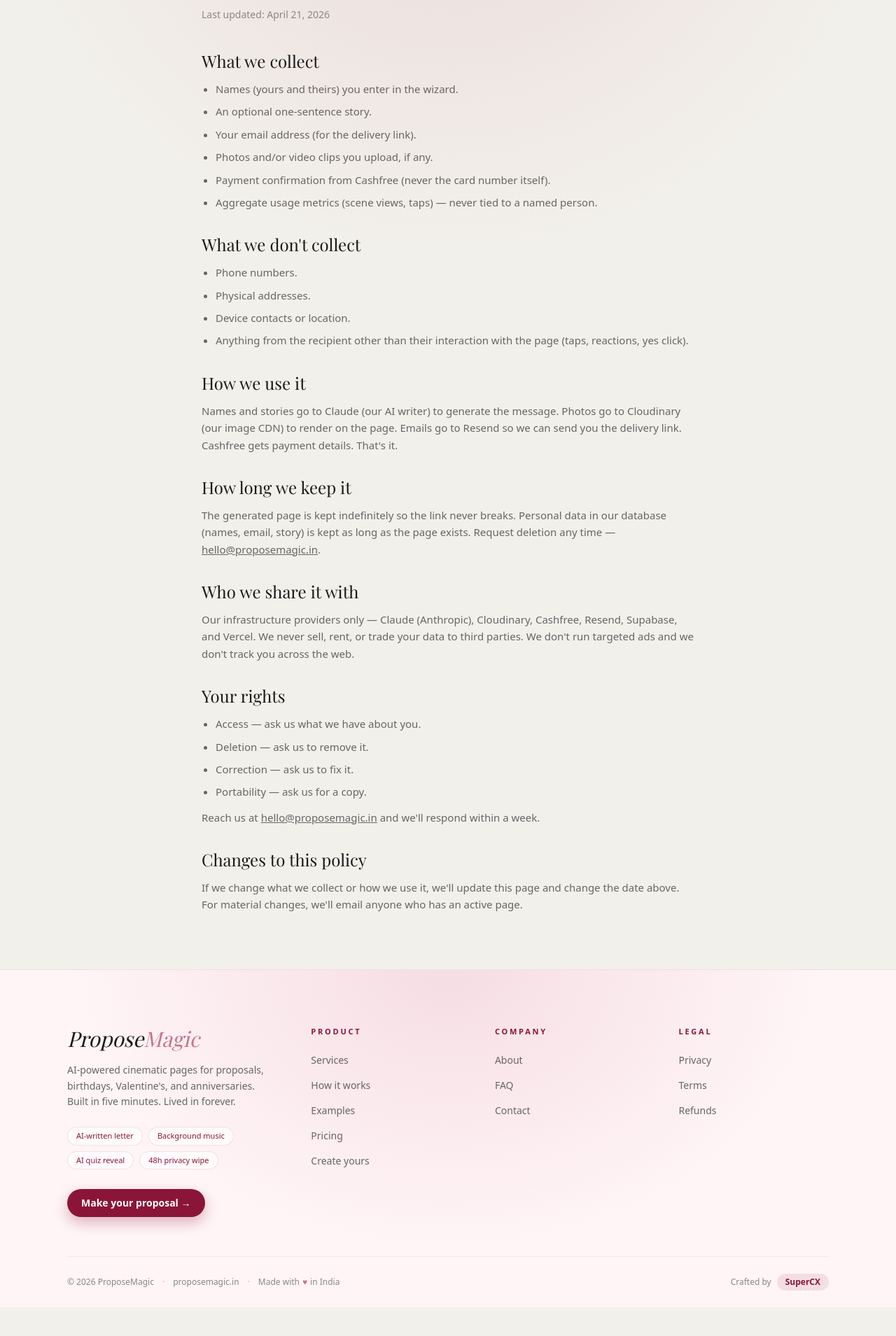
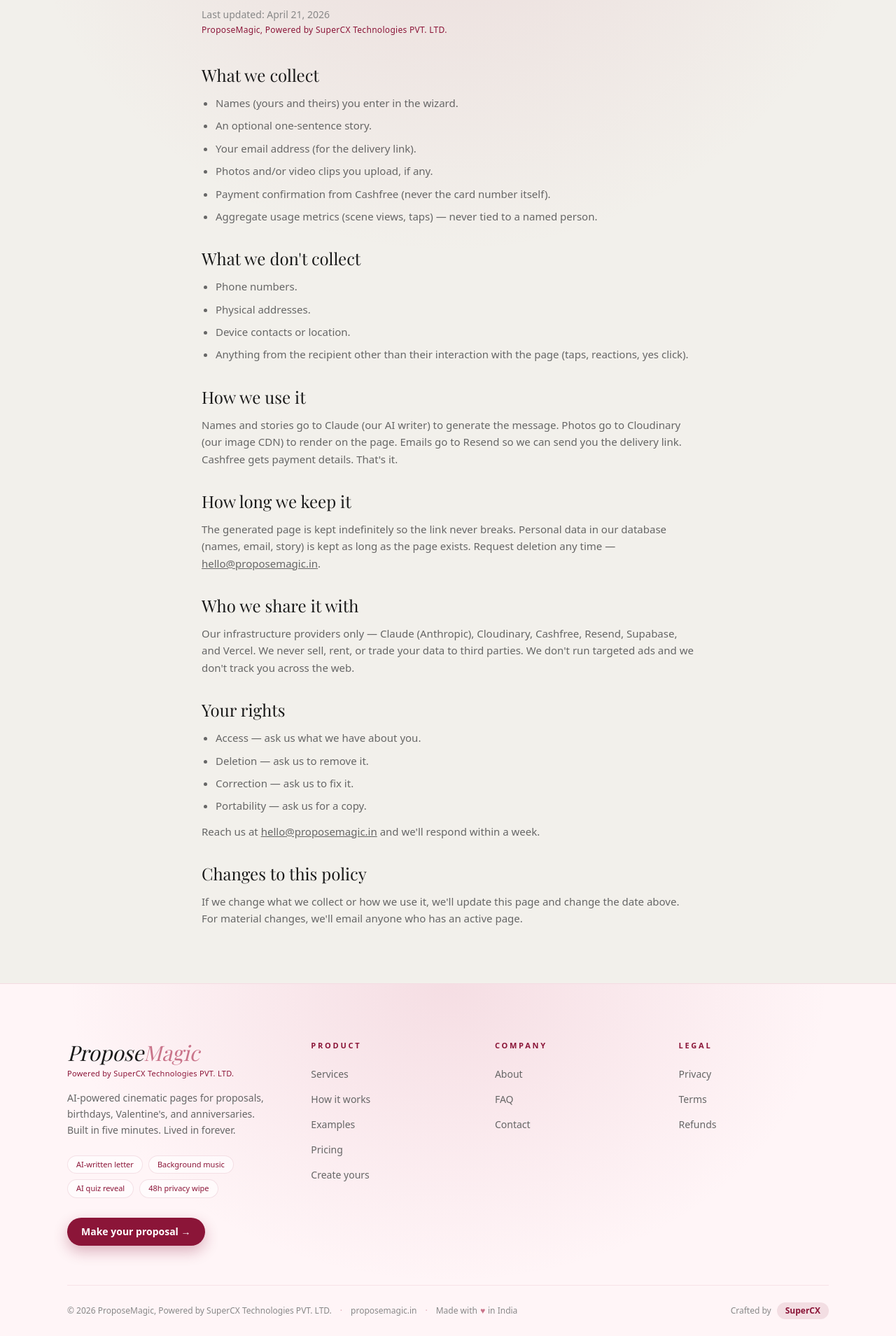
Before and after one commit to Vilohit0135/Propose-Magic, a Next.js app: page /privacy in a window 1280 px wide. Shown: the part 271-2180 px from the top of the page at 70% size. Before the commit the page ends 2139 px from the top, so only its background shows below. Built offline with nearby package versions, Linux system fonts and the light colour scheme; a web font is replaced by a local one.

Commit message:
supercx ptv ltd added

```diff
--- a/app/(marketing)/about/page.tsx
+++ b/app/(marketing)/about/page.tsx
@@ -24,7 +24,7 @@
           We thought that was a solvable problem. Words are hard. Design is expensive. Coding
           a mini-website for one person is absurd. But a page — cinematic, paced, written in
           your voice, styled in a mood that matches yours, delivered on a short URL you can
-          send on WhatsApp — that&apos;s doable. That&apos;s what ProposeMagic is.
+          send on WhatsApp — that&apos;s doable. That&apos;s what ProposeMagic, Powered by SuperCX Technologies PVT. LTD., is.
         </p>
 
         <p className="mt-5">
@@ -40,7 +40,7 @@
         </p>
 
         <p className="mt-10 text-ink">
-          — The ProposeMagic team
+          — The ProposeMagic team, Powered by SuperCX Technologies PVT. LTD.
           <br />
           <span className="text-sm text-ink-soft">SuperCX Technologies · Bengaluru</span>
         </p>
--- a/app/(marketing)/privacy/page.tsx
+++ b/app/(marketing)/privacy/page.tsx
@@ -11,6 +11,9 @@
         The short version: we keep very little, and we don&apos;t sell it.
       </h1>
       <p className="mt-4 text-sm text-ink-soft">Last updated: April 21, 2026</p>
+      <p className="mt-1 text-xs font-medium tracking-wide text-rose-deep">
+        ProposeMagic, Powered by SuperCX Technologies PVT. LTD.
+      </p>
 
       <div className="mt-10 space-y-8 text-[15px] leading-relaxed text-ink-muted">
         <Section title="What we collect">
--- a/app/(marketing)/terms/page.tsx
+++ b/app/(marketing)/terms/page.tsx
@@ -15,7 +15,7 @@
       <div className="mt-10 space-y-8 text-[15px] leading-relaxed text-ink-muted">
         <Section title="Who this is with">
           <p>
-            ProposeMagic is operated by SuperCX Technologies Private Limited, based in Bengaluru,
+            ProposeMagic, Powered by SuperCX Technologies PVT. LTD., is operated by SuperCX Technologies Private Limited, based in Bengaluru,
             India. When we say &quot;we&quot;, that&apos;s who we mean. When we say &quot;you&quot;,
             we mean the person using the service.
           </p>
@@ -65,7 +65,7 @@
 
         <Section title="Takedowns & abuse">
           <p>
-            If content on a ProposeMagic page targets or harms the person it&apos;s addressed to,
+            If content on a ProposeMagic, Powered by SuperCX Technologies PVT. LTD., page targets or harms the person it&apos;s addressed to,
             they can email{' '}
             <a href="mailto:abuse@proposemagic.in" className="underline">
               abuse@proposemagic.in
--- a/components/site/footer.tsx
+++ b/components/site/footer.tsx
@@ -56,6 +56,9 @@
             >
               Propose<span className="text-rose">Magic</span>
             </Link>
+            <div className="mt-1 text-[11px] font-medium tracking-wide text-rose-deep">
+              Powered by SuperCX Technologies PVT. LTD.
+            </div>
             <p className="mt-4 max-w-sm text-sm leading-relaxed text-ink-muted">
               AI-powered cinematic pages for proposals, birthdays,
               Valentine&apos;s, and anniversaries. Built in five minutes.
@@ -114,7 +117,7 @@
         {/* Bottom strip — copyright + locale + credit */}
         <div className="mt-14 flex flex-col items-start gap-4 border-t border-rose/15 py-6 text-xs text-ink-soft md:flex-row md:items-center md:justify-between">
           <div className="flex flex-wrap items-center gap-x-3 gap-y-1">
-            <span>© 2026 ProposeMagic</span>
+            <span>© 2026 ProposeMagic, Powered by SuperCX Technologies PVT. LTD.</span>
             <span className="text-rose/60">·</span>
             <span>proposemagic.in</span>
             <span className="text-rose/60">·</span>
```
